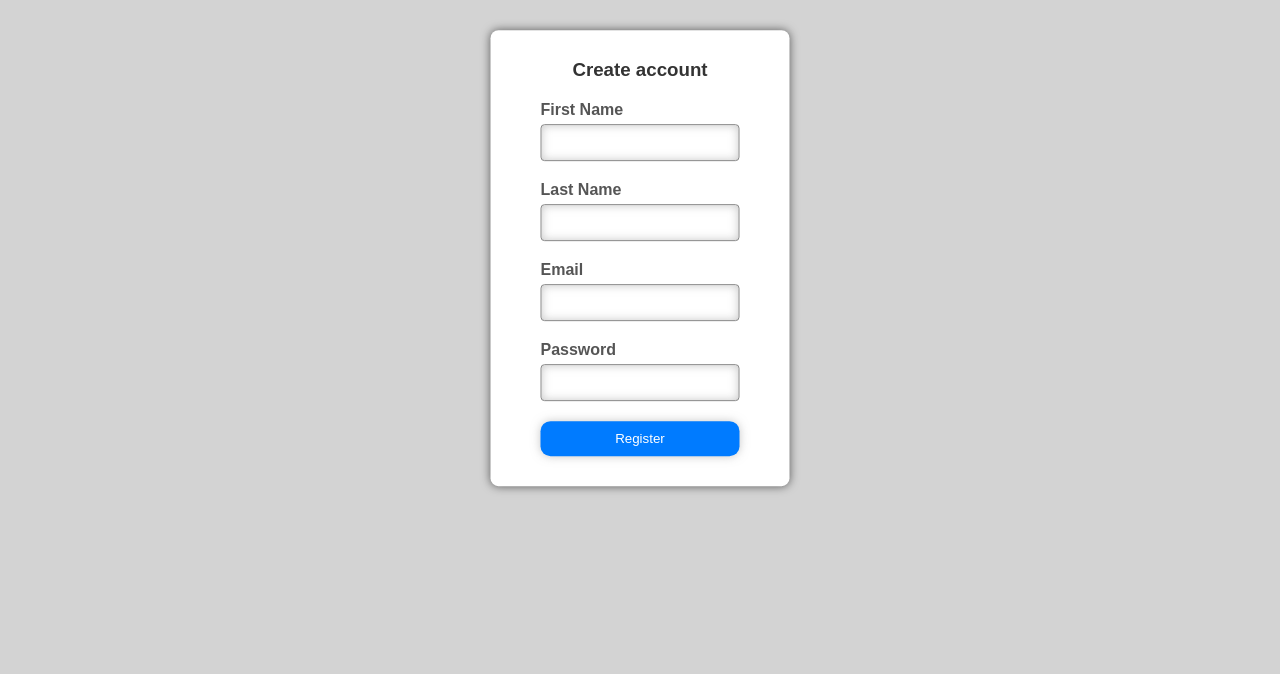
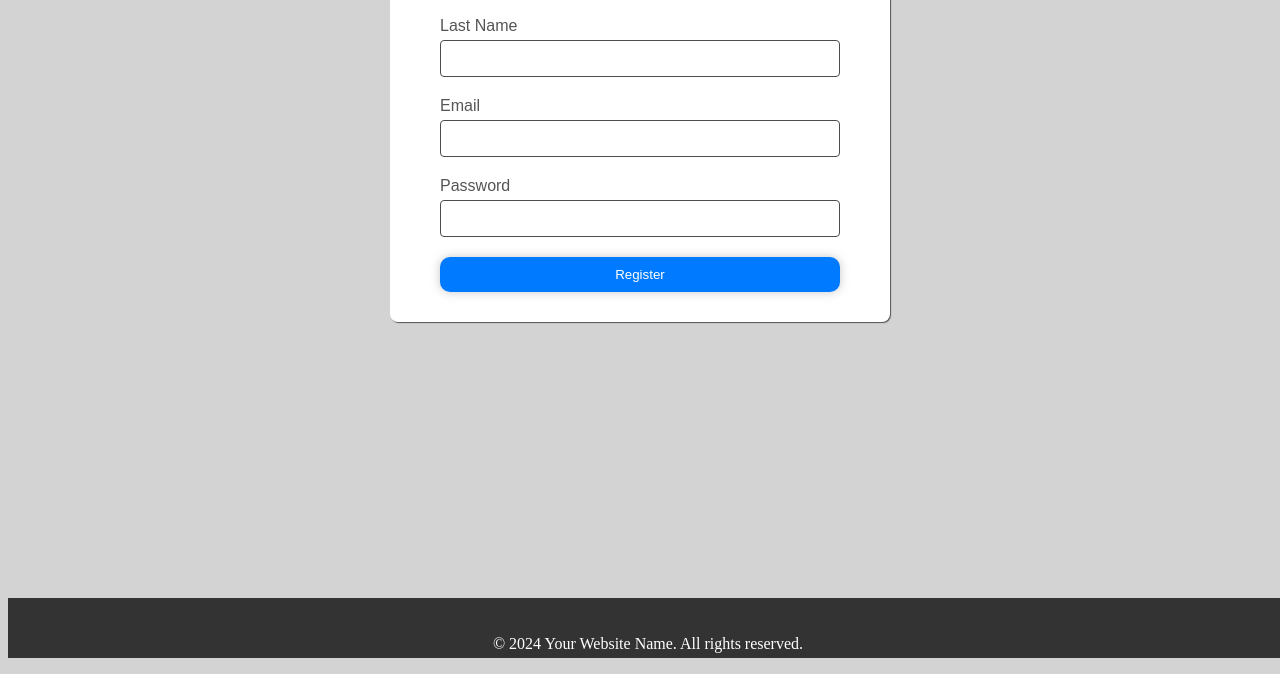
Before and after one commit to P-tech-pixel/Firebase-Project-01, a website: page src/index.html in a window 1280 px wide. Shown: the part 142-816 px from the top of the page. Drawn offline with Linux system fonts and the light colour scheme.

Commit message:
after creating a foote

```diff
--- /dev/null
+++ b/src/JS Scripts/footer.js
@@ -0,0 +1,13 @@
+// Get the current year
+const currentYear = new Date().getFullYear();
+
+// Create a footer element
+const footer = document.createElement("footer");
+
+// Add some content to the footer
+footer.innerHTML = `
+    <p>&copy; ${currentYear} Your Website Name. All rights reserved.</p>
+`;
+
+// Append the footer to the body of the document
+document.body.appendChild(footer);
--- a/src/index.html
+++ b/src/index.html
@@ -8,12 +8,18 @@
 <link rel="icon" type="image/png" sizes="16x16" href="./favicon/favicon-16x16.png">
 <link rel="manifest" href="./favicon/site.webmanifest">
 <link rel="stylesheet" href="styles.css">
+
+<!--Running the scripts-->
+<script src="JS Scripts/initializeFirebase.js" type="module"></script>
+<script src="JS Scripts/signUp.js" type="module"></script>
+
 <title>Firebase Sign Up</title>
 </head>
 <body>
-    <!-- Logo -->
-  <img src="./img/logo.png" alt="Logo" class="logo">
-
+    <header>
+        <!--ADD header later-->
+    </header>
+    <main>
         <div class="container">
           <h3>Create account</h3>
           <form class="register_form">
@@ -40,8 +46,11 @@
               </div>
           </form>
        </div>
+    </main>
+    <footer>
+        <script src="JS Scripts/footer.js"></script>
+    </footer>
 
-<script src="JS Scripts/initializeFirebase.js" type="module"></script>
-<script src="JS Scripts/signUp.js" type="module"></script>
 </body>
+
 </html>
--- a/src/styles.css
+++ b/src/styles.css
@@ -17,13 +17,13 @@ html, body {
     padding: 10px 50px 10px 50px ;
     background-color: #ffffff;
     border-radius: 8px;
-    box-shadow: 0 0 10px rgba(0, 0, 0, 0.6);
+    box-shadow: 1px 1px 1px rgba(0, 0, 0, 0.6);
 
-    /* Centering the container */
+    /* Centering the container
     position: absolute;
     top: 50%;
     left: 50%;
-    transform: translate(-50%, -50%);
+    transform: translate(-50%, -50%); */
 }
 
 
@@ -44,7 +44,7 @@ html, body {
     display: block;
     margin-bottom: 5px;
     color: #555;
-    font-weight: bold;
+    font-weight: initial;
     font-family: Arial, sans-serif;
 }
 
@@ -53,11 +53,10 @@ html, body {
 .form-group input[type="password"] {
     width: 100%;
     padding: 10px;
-    border: 1px solid #888888;
+    border: 1px solid #4d4d4d;
     border-radius: 4px;
     box-sizing: border-box;
     font-family: Arial, sans-serif;
-    box-shadow: 0 0 10px rgba(144, 144, 144, 0.5) inset;
 }
 
 .form-group input:focus {
@@ -95,3 +94,14 @@ a {
 a:hover {
     text-decoration: underline;
 }
+
+footer {
+    position: absolute;
+    bottom: 0;
+    width: 100%;
+    height: 60px; /* Adjust as needed */
+    background-color: #333;
+    color: #fff;
+    text-align: center;
+    line-height: 60px;
+}
```
Also changed, not shown: src/dashboard.html (+10 -3 lines). Lines whose indentation alone changed are shown as unchanged.
